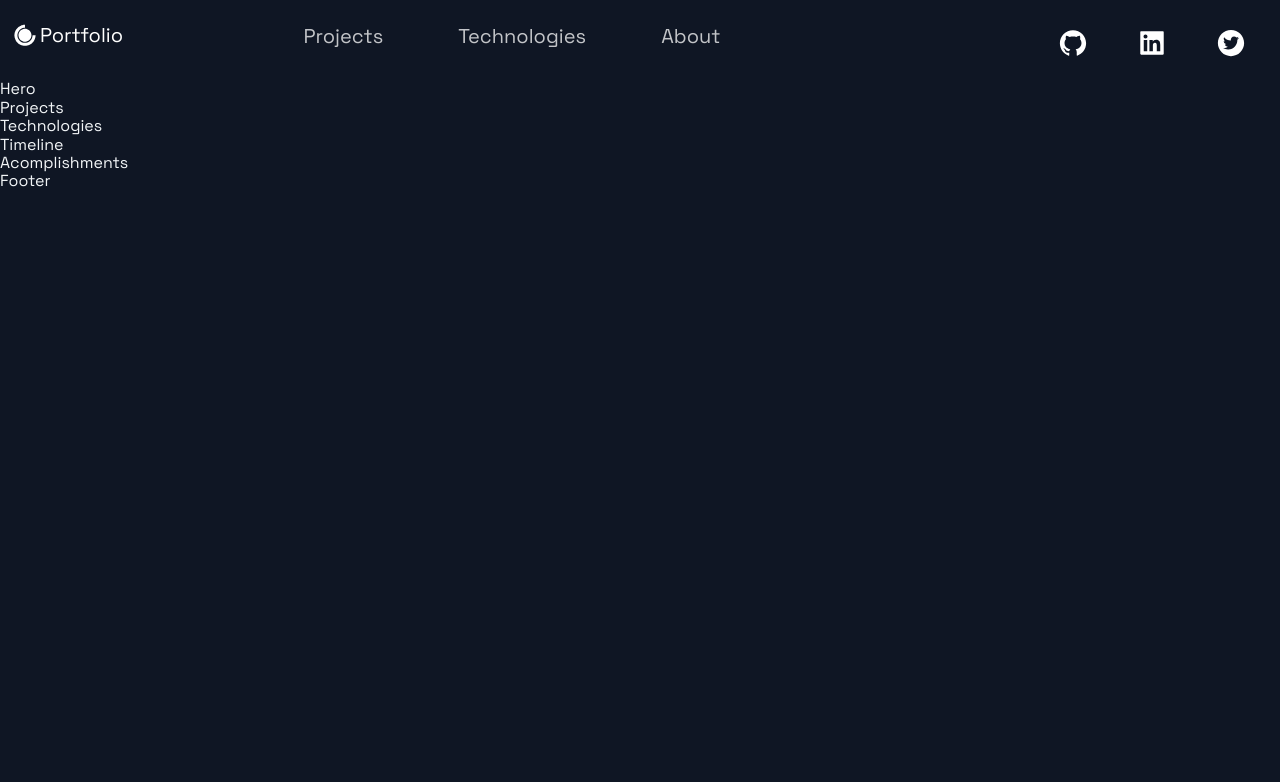
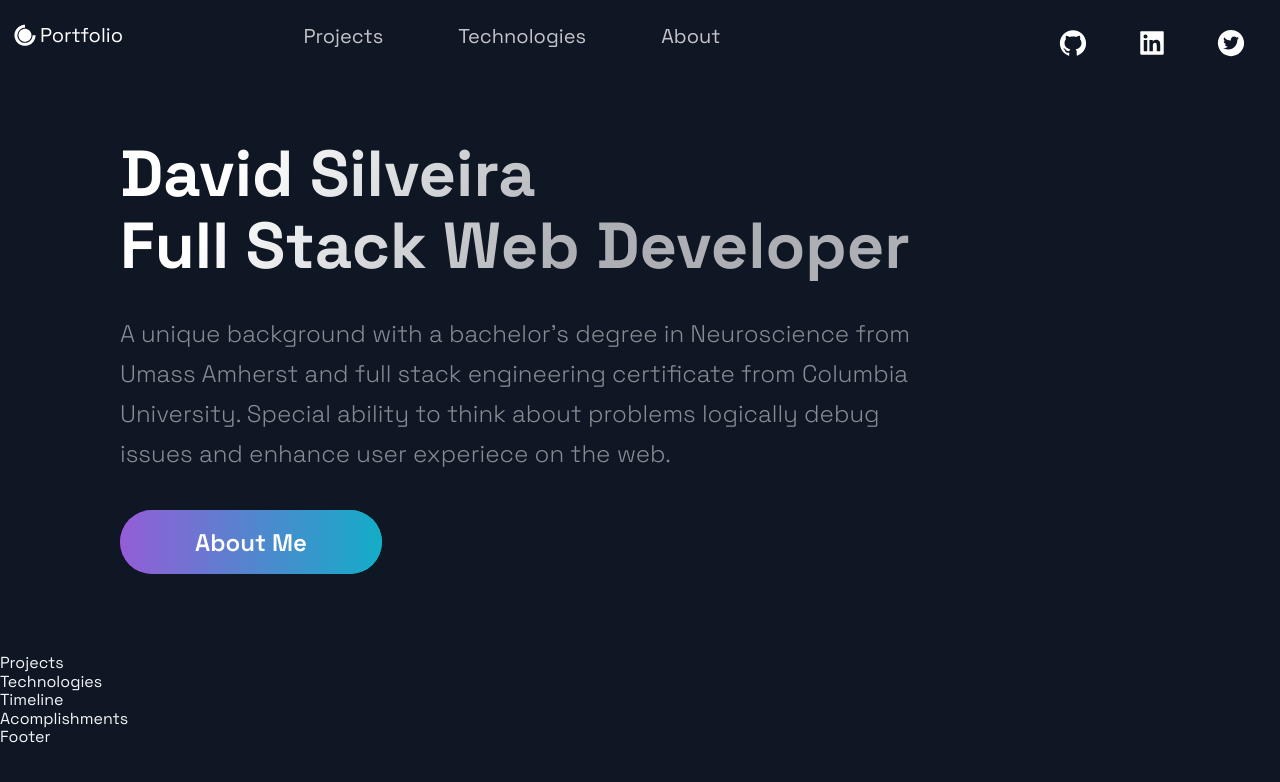
Before and after one commit to daviewave/NEWEST-Porfolio, a Next.js app: page / in a window 1280 px wide. Shown: the top 782 px of the page. Built offline with nearby package versions, Linux system fonts and the light colour scheme.

Commit message:
updated the hero sectio to now include a nice portfolio title and intro description and a button that can later be linked to anything

```diff
--- a/src/components/Hero/Hero.js
+++ b/src/components/Hero/Hero.js
@@ -5,9 +5,28 @@ import Button from '../../styles/GlobalComponents/Button';
 import { LeftSection } from './HeroStyles';
 
 const Hero = (props) => (
-  <div>
-    Hero
-  </div>
+  <Section row nopadding>
+    <LeftSection>
+      <SectionTitle main center>
+        David Silveira <br />
+        Full Stack Web Developer
+      </SectionTitle>
+      <SectionText>
+        A unique background with a bachelor's degree in Neuroscience from Umass
+        Amherst and full stack engineering certificate from Columbia University.
+        Special ability to think about problems logically debug issues and
+        enhance user experiece on the web.
+      </SectionText>
+      <Button
+        onClick={() =>
+          (window.location =
+            "https://search.brave.com/search?q=brave+search&source=desktop")
+        }
+      >
+        About Me
+      </Button>
+    </LeftSection>
+  </Section>
 );
 
 export default Hero;
```
